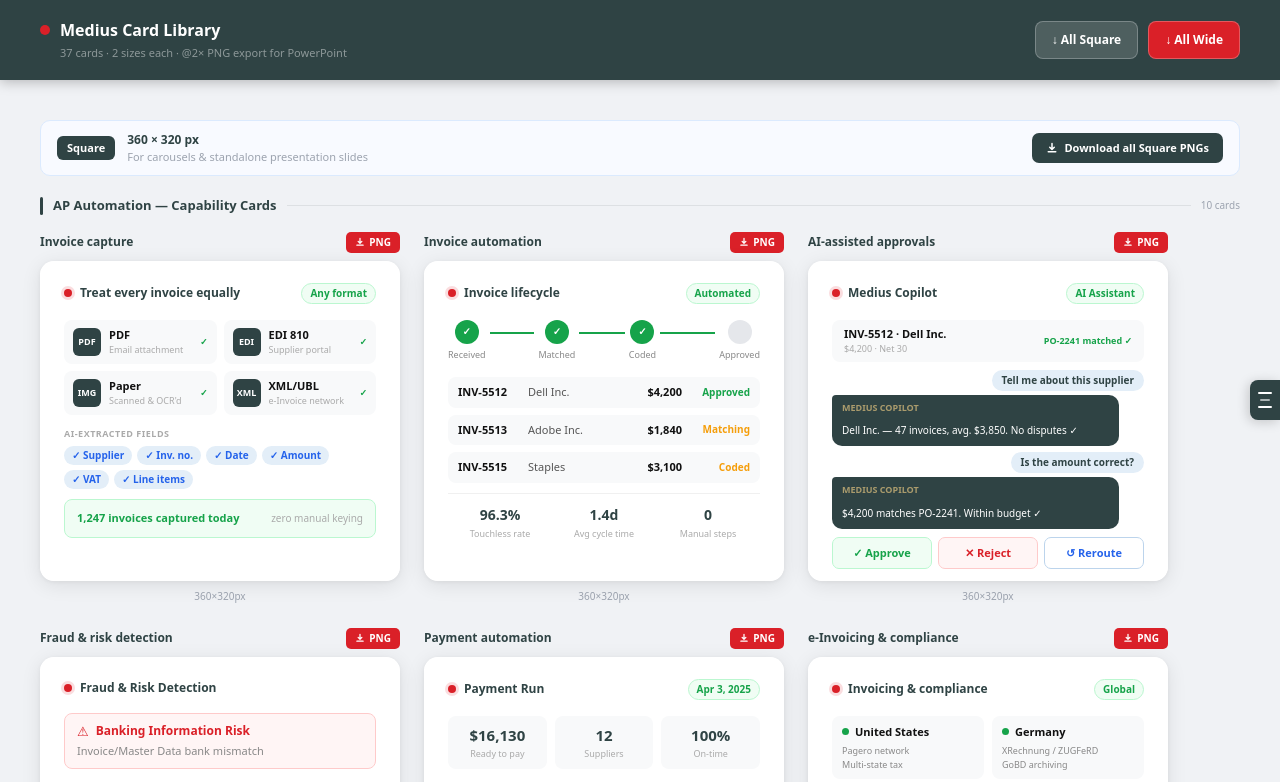
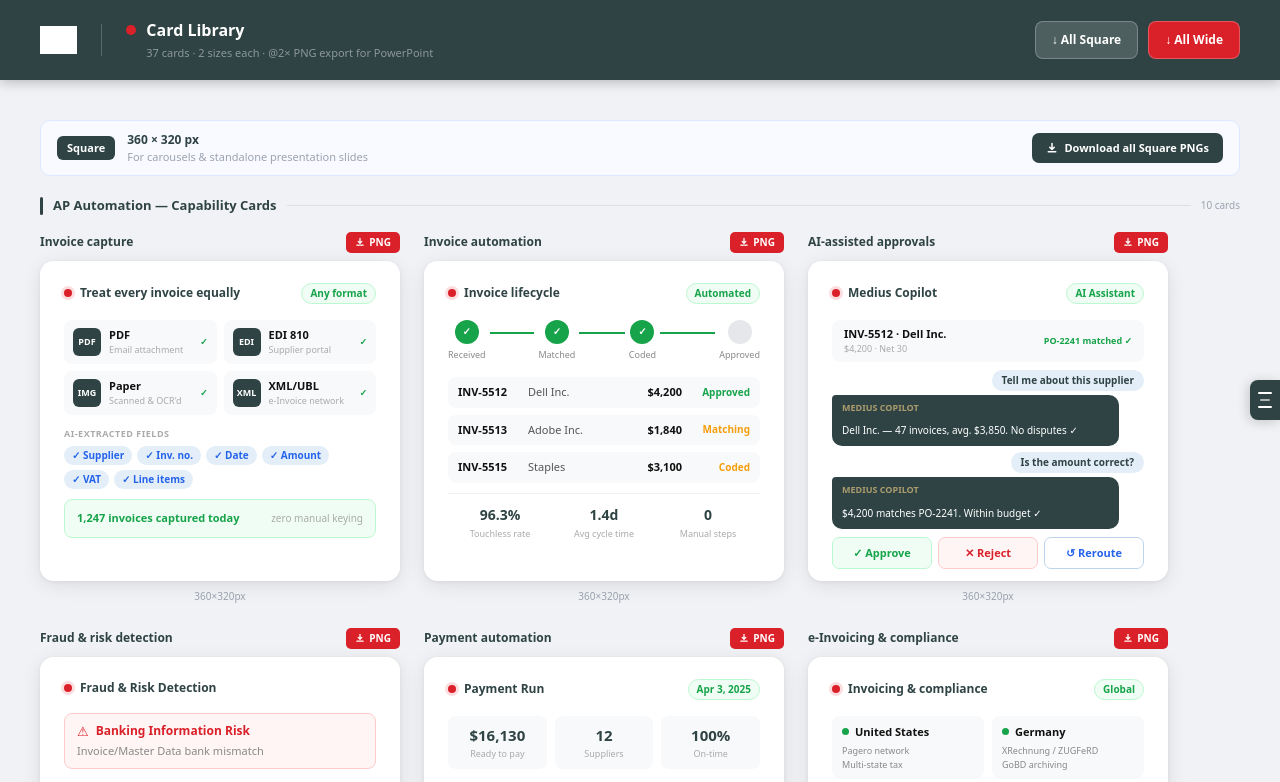
Before and after one commit to gableend/MediusAI, a Next.js app: page /all-cards in a window 1280 px wide. Shown: the top 782 px of the page. Built offline with nearby package versions, Linux system fonts and the light colour scheme; grey boxes are pictures that could not be loaded.

Commit message:
Add Medius logo with homepage link to all-cards header
Adds the Medius logo (inverted white) to the sticky header bar on the
Card Library page, linking back to / so users can easily navigate home.

Co-Authored-By: Claude Sonnet 4.6 <noreply@anthropic.com>

```diff
--- a/src/app/all-cards/page.tsx
+++ b/src/app/all-cards/page.tsx
@@ -1,6 +1,7 @@
 "use client";
 
 import { useRef, useState, useCallback } from "react";
+import Link from "next/link";
 import { toPng } from "html-to-image";
 import {
   RED, DARK, CardProps,
@@ -295,14 +296,26 @@ export default function AllCardsPage() {
         position: "sticky", top: 0, zIndex: 100,
         boxShadow: "0 2px 12px rgba(0,0,0,0.25)",
       }}>
+        <div style={{ display: "flex", alignItems: "center", gap: "24px" }}>
+          {/* Medius logo — links back to homepage */}
+          <Link href="/" style={{ flexShrink: 0 }}>
+            {/* eslint-disable-next-line @next/next/no-img-element */}
+            <img
+              src="https://ext.same-assets.com/1543560847/102504094.svg"
+              alt="Medius"
+              style={{ height: "28px", filter: "brightness(0) invert(1)", display: "block" }}
+            />
+          </Link>
+          <div style={{ width: "1px", height: "32px", background: "rgba(255,255,255,0.2)" }} />
           <div>
             <div style={{ display: "flex", alignItems: "center", gap: "10px" }}>
               <div style={{ width: "10px", height: "10px", borderRadius: "50%", background: RED }} />
-            <span style={{ fontSize: "16px", fontWeight: 700, color: "white" }}>Medius Card Library</span>
+              <span style={{ fontSize: "16px", fontWeight: 700, color: "white" }}>Card Library</span>
             </div>
             <p style={{ fontSize: "11px", color: "rgba(255,255,255,0.45)", margin: "3px 0 0 20px" }}>
               {totalCards} cards · 2 sizes each · @2× PNG export for PowerPoint
             </p>
+          </div>
         </div>
         <div style={{ display: "flex", gap: "10px" }}>
           <button
```
Lines whose indentation alone changed are shown as unchanged.
